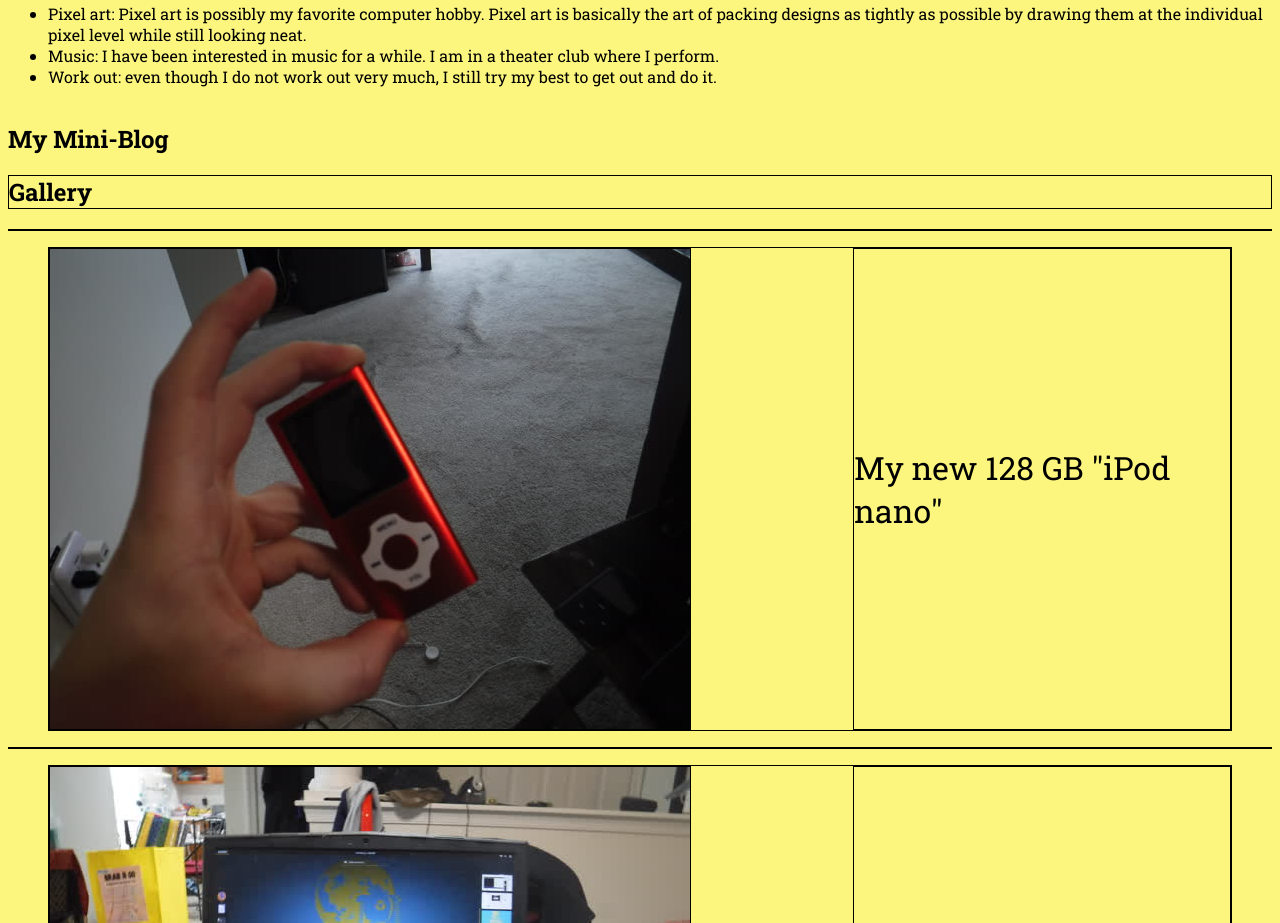
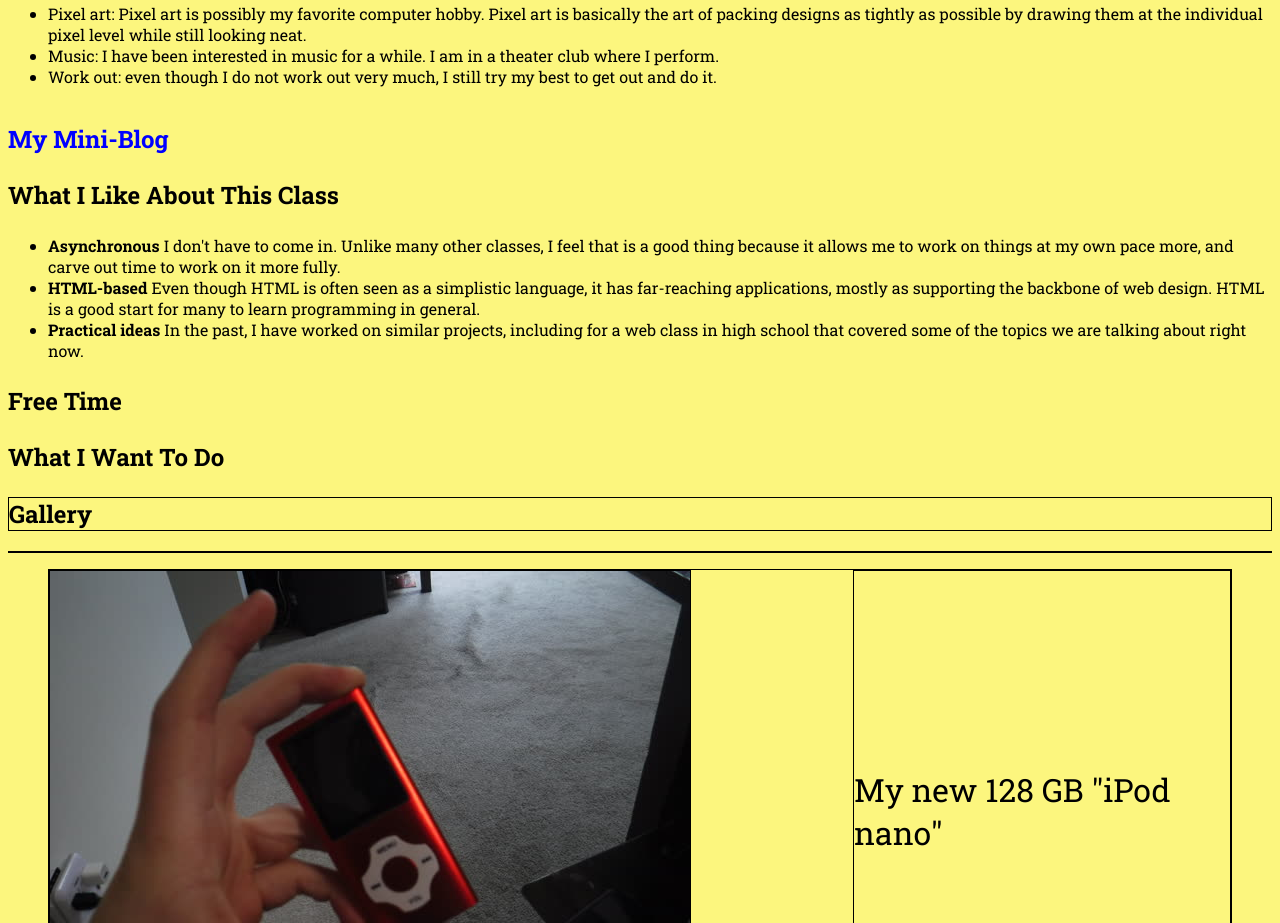
Before and after one commit to RVCC-IDMX/about-me-PixelatedWebDesigns, a plain HTML site: page index.html in a window 1280 px wide. Shown: the part 977-1900 px from the top of the page. Drawn offline with Linux system fonts and the light colour scheme.

Commit message:
Update index.html
I will add more content about this

```diff
--- a/index.html
+++ b/index.html
@@ -64,9 +64,16 @@
                 <li>Work out: even though I do not work out very much, I still try my best to get out and do it.</li>
             </ul>
         </section>
-		  <section id="blog">
-		  <h1>My Mini-Blog</h1>
-
+		  <section id="lit">
+		  <h1 style="color: blue;">My Mini-Blog</h1> <!-- I will be adding more here later. I also probably shouldn't have used inline CSS but still. -->
+		  <h3 class="blog-subheader">What I Like About This Class</h3>
+		  <ul>
+			   <li><b>Asynchronous</b> I don't have to come in. Unlike many other classes, I feel that is a good thing because it allows me to work on things at my own pace more, and carve out time to work on it more fully.</li>
+			   <li><b>HTML-based</b> Even though HTML is often seen as a simplistic language, it has far-reaching applications, mostly as supporting the backbone of web design. HTML is a good start for many to learn programming in general.</li>
+			   <li><b>Practical ideas</b> In the past, I have worked on similar projects, including for a web class in high school that covered some of the topics we are talking about right now.</li>
+		  </ul>
+		  <h3 class="blog-subheader">Free Time</h3>
+		  <h3 class="blog-subheader">What I Want To Do</h3>
 		  </section>
         <!-- Image Gallery -->
         <section id="gallery">
```
